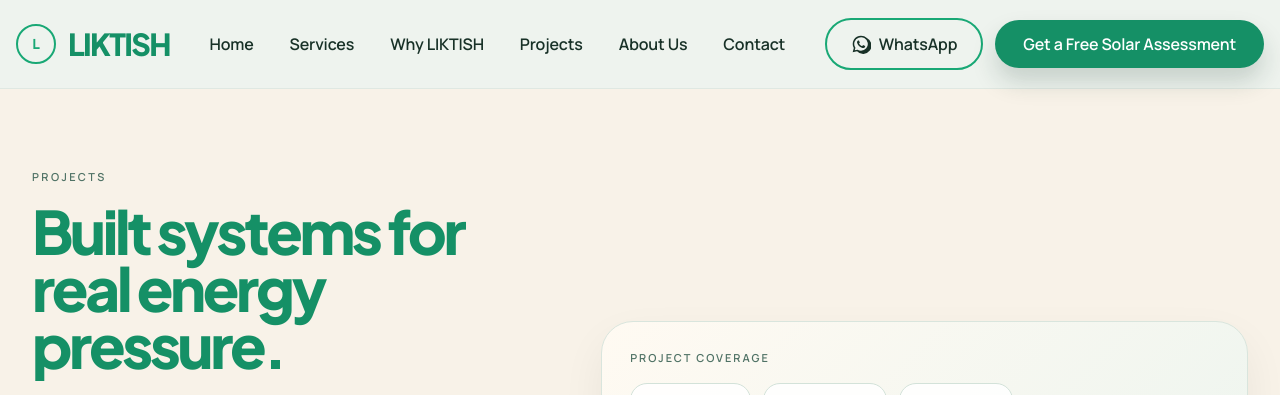
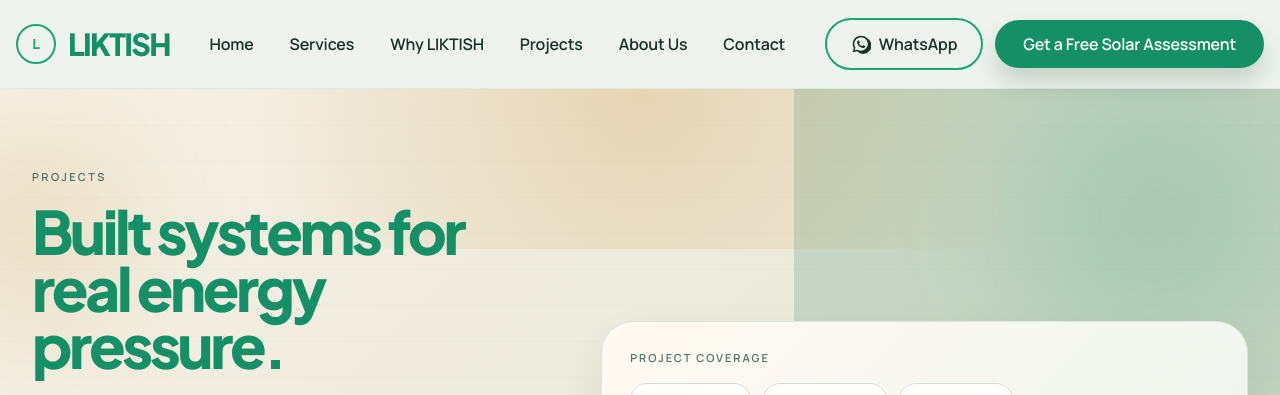
Before and after one commit to Mikedwin/LIKTISH-WEBSITE-, a Next.js app: page /projects in a window 1280 px wide. Shown: the top 395 px of the page. Built offline with nearby package versions, Linux system fonts and the light colour scheme.

Commit message:
Match projects page background to about styling

```diff
--- a/src/app/(marketing)/projects/page.tsx
+++ b/src/app/(marketing)/projects/page.tsx
@@ -16,8 +16,14 @@ export default function ProjectsPage() {
   const [featuredProject, leadProject, ...projectLibrary] = projects;
 
   return (
-    <div className="bg-[#f8f2e8] px-4 py-16 sm:py-20">
-      <div className="container-shell">
+    <div className="relative overflow-hidden bg-[#f3ecdd] px-4 py-16 sm:py-20">
+      <div className="absolute inset-0 bg-[linear-gradient(135deg,rgba(255,255,255,0.24)_0%,rgba(21,144,102,0.06)_45%,rgba(203,138,46,0.14)_100%)]" />
+      <div className="absolute inset-0 opacity-[0.16] [background-image:linear-gradient(120deg,rgba(21,144,102,0.22)_1px,transparent_1px),linear-gradient(rgba(21,144,102,0.12)_1px,transparent_1px)] [background-size:120px_120px,36px_36px]" />
+      <div className="absolute inset-y-0 right-0 w-[38%] bg-[linear-gradient(180deg,rgba(16,112,80,0.18),rgba(16,112,80,0.04))]" />
+      <div className="absolute inset-x-0 top-0 h-40 bg-[radial-gradient(circle_at_top,rgba(203,138,46,0.24),transparent_60%)]" />
+      <div className="absolute -left-16 top-10 h-48 w-48 rounded-full bg-[rgba(203,138,46,0.18)] blur-3xl" />
+      <div className="absolute right-0 top-0 h-64 w-64 rounded-full bg-[rgba(21,144,102,0.16)] blur-3xl" />
+      <div className="container-shell relative">
         <section className="grid gap-10 xl:grid-cols-[0.9fr_1.1fr] xl:items-end">
           <div className="max-w-3xl">
             <p className="text-[11px] font-semibold uppercase tracking-[0.22em] text-brand-soft">
```
